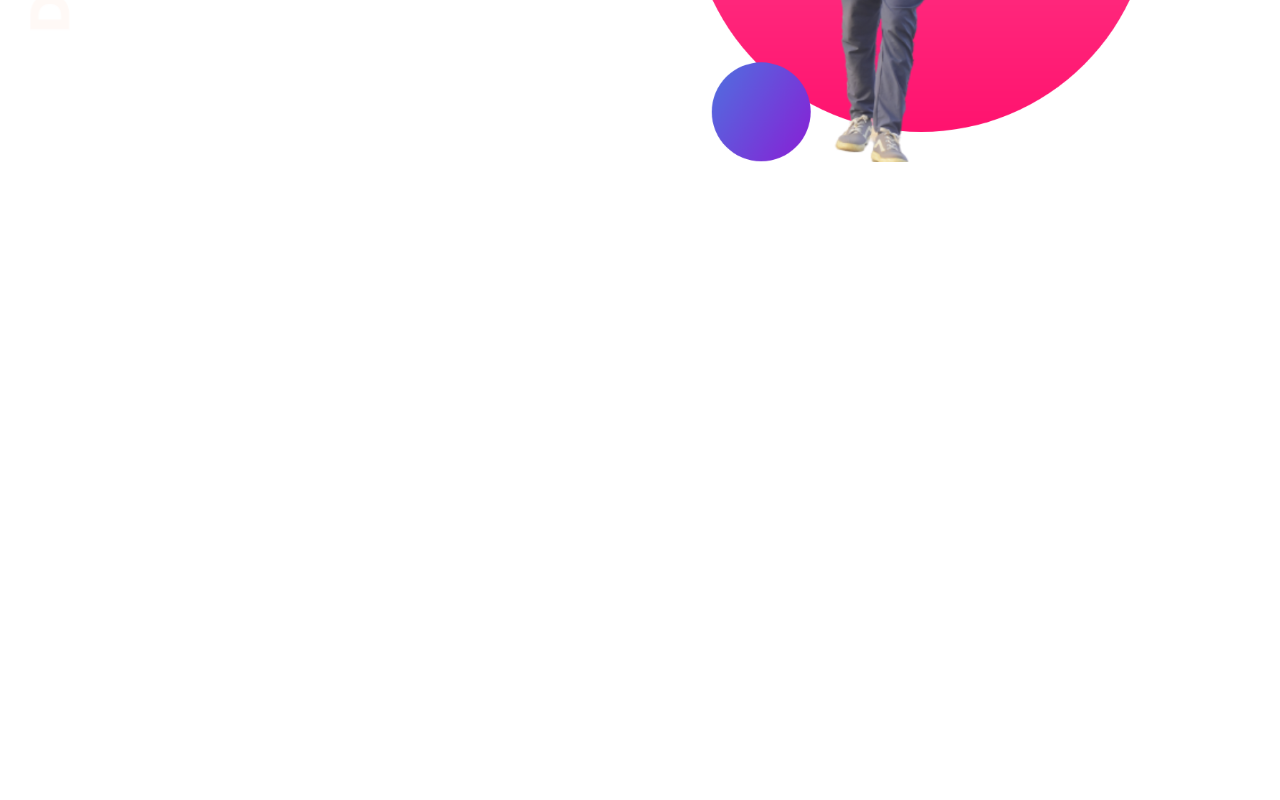
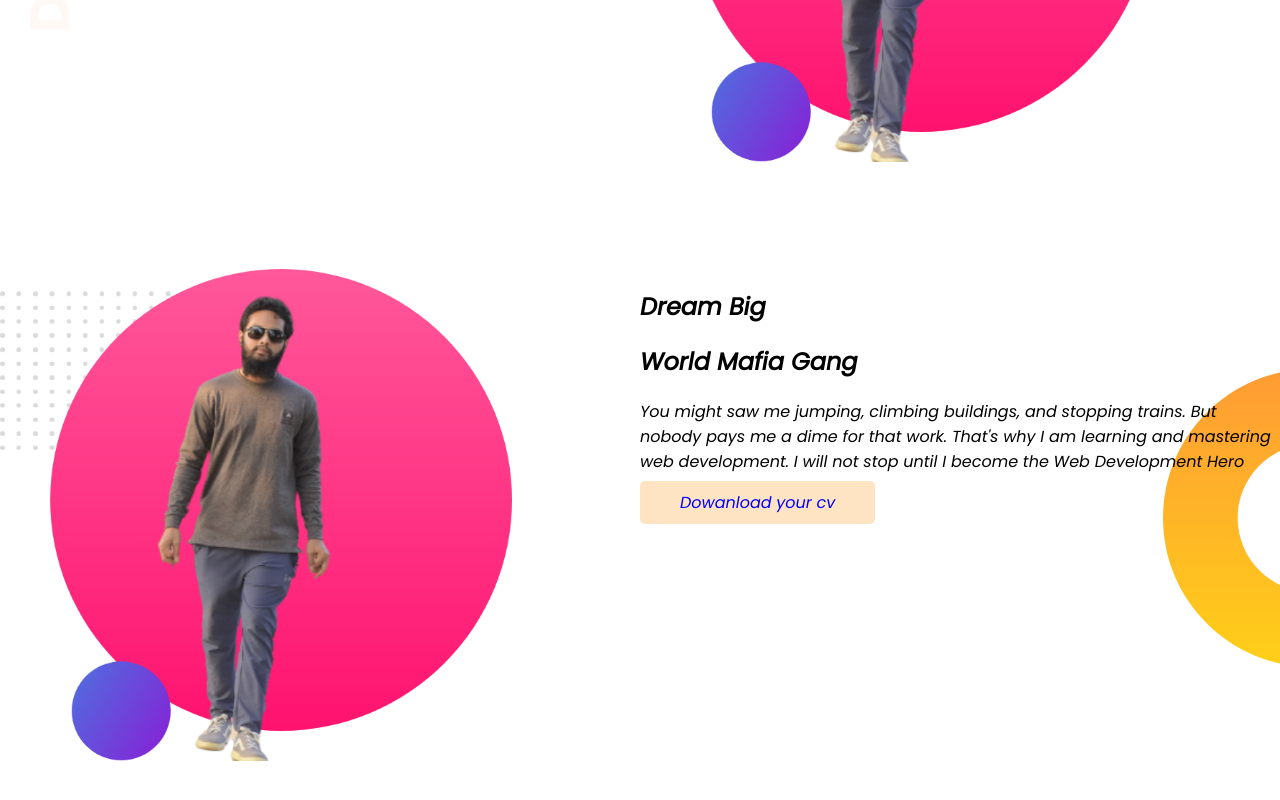
Before and after one commit to nahidhashik/developerportfolio, a plain HTML site: page index.html in a window 1280 px wide. Shown: the part 330-1130 px from the top of the page. Before the commit the page ends 800 px from the top, so only its background shows below. Drawn offline with Linux system fonts and the light colour scheme.

Commit message:
dream big add

```diff
--- a/index.html
+++ b/index.html
@@ -33,6 +33,27 @@
         </div>
    </section>
 
+   <section class="dream_big">
+
+        <div class="size">
+
+            <img src="img/my-bg2.png" alt="this is nahid hasan ashik">
+        </div>
+
+        <div class="size">
+
+
+            <h1>Dream Big</h1>
+            <h2>World Mafia Gang</h2>
+            <p>You might saw me jumping, climbing buildings, and stopping trains. But nobody pays me a dime for that work. That's why I am learning and mastering web development. I will not stop until I become the Web Development Hero</p>
+
+            <a class="linkbutton" target="blank"href="https://github.com/nahidhashik">Dowanload your cv</a>
+        </div>
+
+
+
+   </section>
+
 
 
 </body>
--- a/style.css
+++ b/style.css
@@ -18,6 +18,7 @@ h1{
 section{
 
     display: flex;
+    margin-bottom: 100px;
 }
 
 .size{
@@ -46,3 +47,10 @@ section{
     background-repeat: no-repeat;
 
 }
+.dream_big{
+
+
+    background-image: url(images/dream-bg.png);
+    background-repeat: no-repeat;
+    background-position: right;
+}
```
